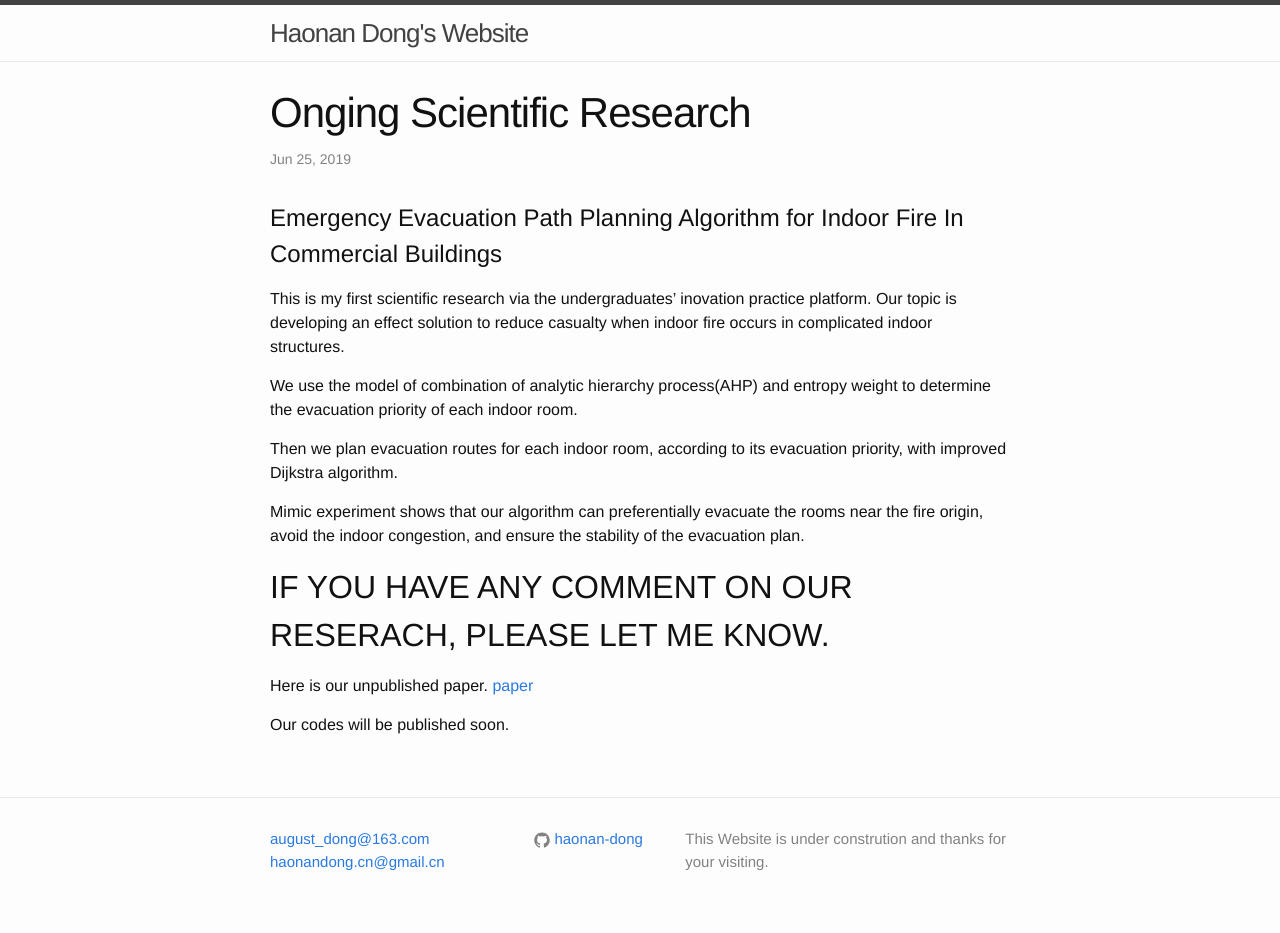
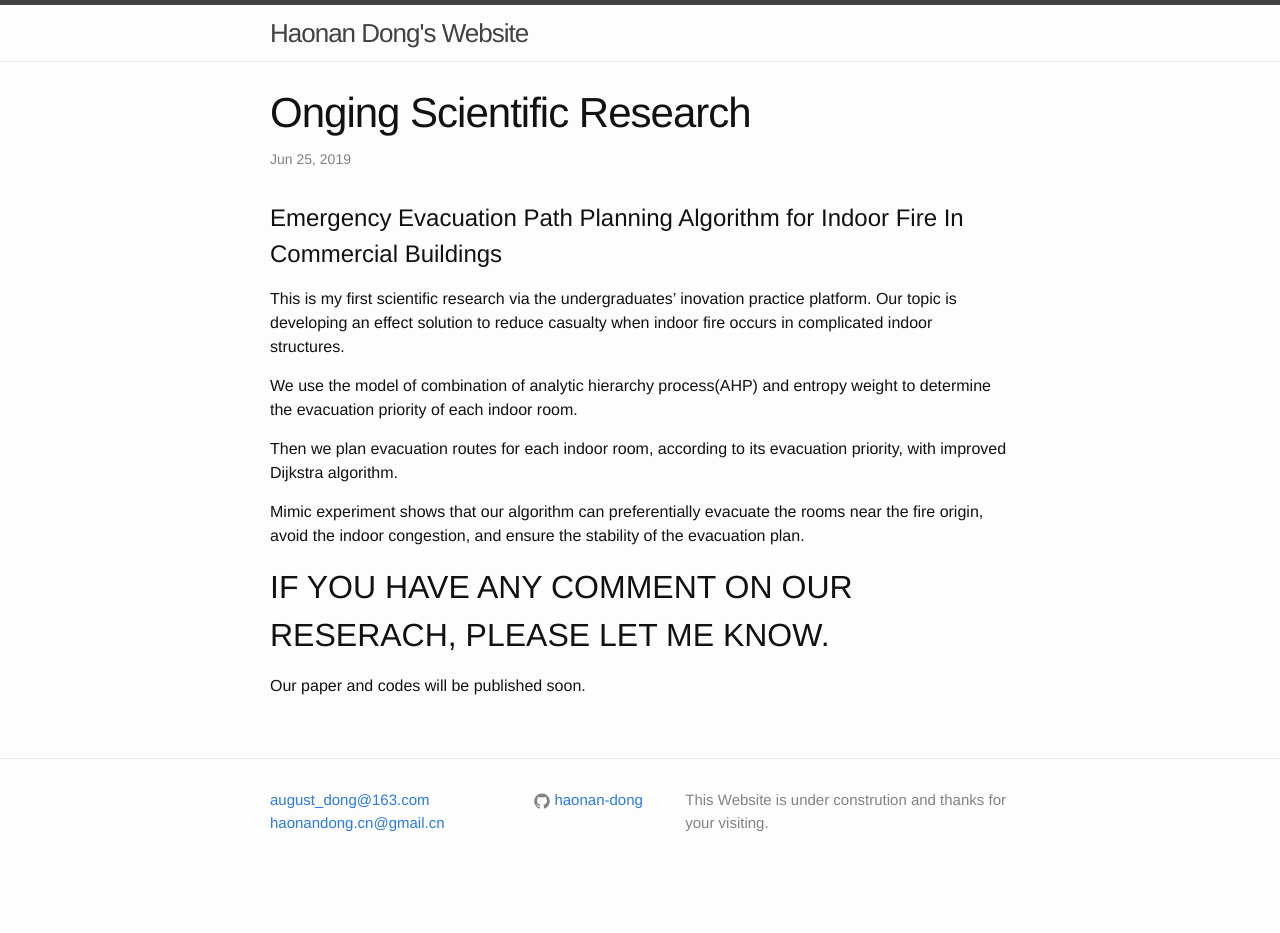
Before and after one commit to Haonan-DONG/Haonan-DONG.github.io, a Jekyll site: the page built from _posts/2019-06-25-evacuation.markdown, in a window 1280 px wide. Built offline with Jekyll 4.4.1, drawn with Linux system fonts in a browser that asks for light colours; after the commit the page ends 900 px from its top, so only the background shows below that.

Commit message:
delete my paper

```diff
--- a/_posts/2019-06-25-evacuation.markdown
+++ b/_posts/2019-06-25-evacuation.markdown
@@ -15,7 +15,5 @@ Mimic experiment shows that our algorithm can preferentially evacuate the rooms
 
 ## IF YOU HAVE ANY COMMENT ON OUR RESERACH, PLEASE LET ME KNOW.
 
-Here is our unpublished paper.
-[paper](https://github.com/haonan-dong/haonan-dong.github.io/tree/master/assets/files/evacuation-paper.pdf)
 
-Our codes will be published soon.
+Our paper and codes will be published soon.
```
